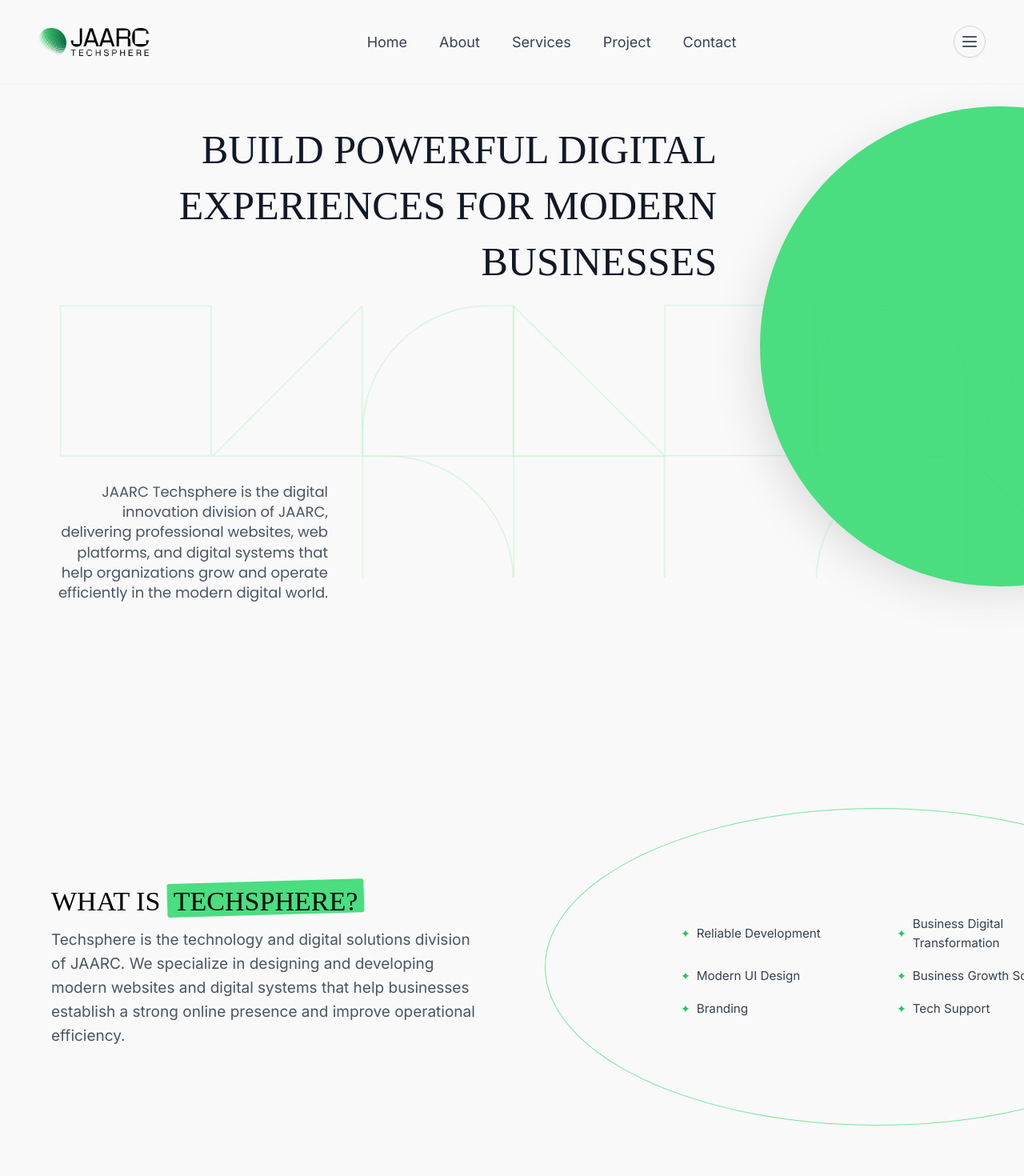
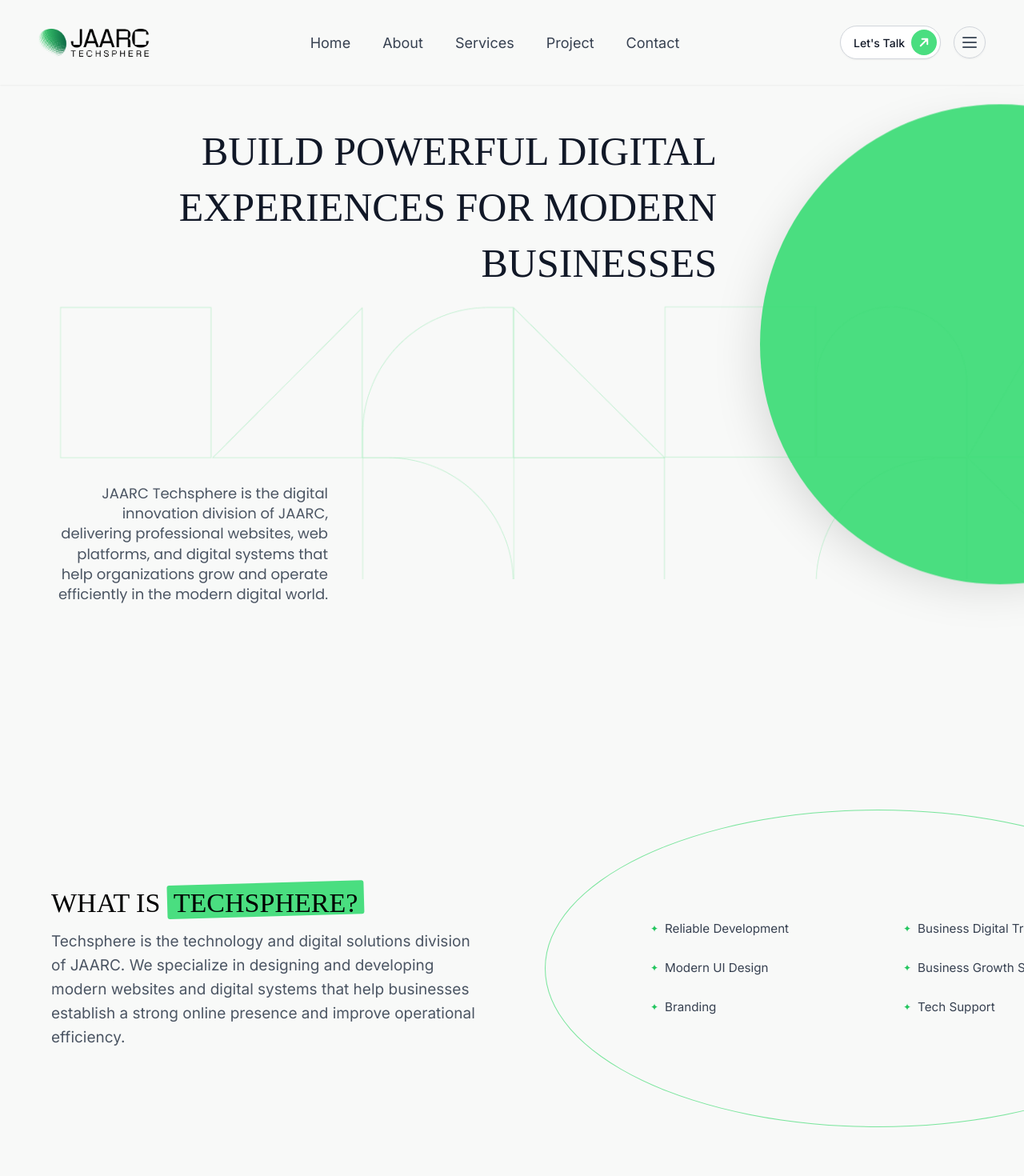
Before and after one commit to tommy0914/jarrcwebsite, a Vue app: page / in a window 1280 px wide. Shown: the top 1470 px of the page at 80% size. Built offline with nearby package versions, Linux system fonts and the light colour scheme; a web font is replaced by a local one.

Commit message:
Add dynamic animations: infinite marquee, floating hero, and animated background

```diff
--- a/src/App.vue
+++ b/src/App.vue
@@ -1,10 +1,14 @@
 <template>
-  <div id="app">
+  <div id="app" class="relative overflow-x-hidden">
+    <!-- Animated Background Grid -->
+    <div class="fixed inset-0 z-[-1] opacity-[0.03] pointer-events-none">
+      <div class="absolute inset-0 bg-[linear-gradient(to_right,#4ade80_1px,transparent_1px),linear-gradient(to_bottom,#4ade80_1px,transparent_1px)] bg-[size:40px_40px] animate-[marquee_60s_linear_infinite]"></div>
+    </div>
+
     <Navbar />
     <Hero />
     <Services />
     <Projects />
-    <Partners />
     <Testimonials />
     <Footer />
   </div>
@@ -13,7 +17,6 @@
 <script setup>
 import Navbar from './components/Navbar.vue'
 import Hero from './components/Hero.vue'
-import Partners from './components/Partners.vue'
 import Services from './components/Services.vue'
 import Projects from './components/Projects.vue'
 import Testimonials from './components/Testimonials.vue'
--- a/src/components/Hero.vue
+++ b/src/components/Hero.vue
@@ -6,17 +6,17 @@
   <section id="home" class="bg-[#f8f9f8] px-6 md:px-12 pt-12 pb-20 md:pb-32 relative overflow-hidden">
     <div id="about" class="absolute -top-20"></div>
     <!-- Large half-circle (190 degree) on the right edge - Smaller size -->
-    <div class="absolute right-0 top-[2%] w-[400px] md:w-[600px] h-[400px] md:h-[600px] bg-[#4ade80] rounded-full z-0 pointer-events-none translate-x-[45%] shadow-[-15px_15px_60px_-15px_rgba(0,0,0,0.15)]"></div>
+    <div class="absolute right-0 top-[2%] w-[400px] md:w-[600px] h-[400px] md:h-[600px] bg-[#4ade80] rounded-full z-0 pointer-events-none translate-x-[45%] shadow-[-15px_15px_60px_-15px_rgba(0,0,0,0.15)] animate-float"></div>
 
     <div class="max-w-6xl mx-auto flex flex-col items-end text-right relative z-10 md:pr-80">
-      <h1 class="font-['Cakra'] font-normal text-[32px] md:text-[50px] leading-[1.2] md:leading-[70px] tracking-normal text-gray-900 mb-8 md:mb-12 max-w-4xl text-right">
-        <span class="block animate-fade-in-up" style="animation-delay: 0.1s">BUILD POWERFUL DIGITAL</span>
-        <span class="block animate-fade-in-up" style="animation-delay: 0.3s">EXPERIENCES FOR MODERN</span>
-        <span class="block animate-fade-in-up" style="animation-delay: 0.5s">BUSINESSES</span>
+      <h1 class="font-['Cakra'] font-normal text-[32px] md:text-[50px] leading-[1.2] md:leading-[70px] tracking-normal text-gray-900 mb-8 md:mb-12 max-w-4xl text-right overflow-hidden">
+        <span class="block animate-fade-in-up opacity-0" style="animation-delay: 0.2s">BUILD POWERFUL DIGITAL</span>
+        <span class="block animate-fade-in-up opacity-0" style="animation-delay: 0.5s">EXPERIENCES FOR MODERN</span>
+        <span class="block animate-fade-in-up opacity-0" style="animation-delay: 0.8s">BUSINESSES</span>
       </h1>
 
       <div class="flex flex-col md:flex-row items-center justify-between w-full mt-12 md:mt-48 gap-10">
-        <div class="flex-1 text-right max-w-full md:max-w-[346px] font-['Poppins'] font-normal text-[16px] md:text-[18px] leading-[1.4] tracking-normal text-gray-600">
+        <div class="flex-1 text-right max-w-full md:max-w-[346px] font-['Poppins'] font-normal text-[16px] md:text-[18px] leading-[1.4] tracking-normal text-gray-600 animate-fade-in-up opacity-0" style="animation-delay: 1.2s">
            <p>
              JAARC Techsphere is the digital innovation division of JAARC, delivering professional websites, web platforms, and digital systems that help organizations grow and operate efficiently in the modern digital world.
            </p>
@@ -48,26 +48,26 @@
         </p>
       </div>
       <div class="relative h-auto lg:h-[396.88px] flex items-center w-full overflow-visible">
-         <div class="relative lg:absolute lg:-right-[130px] w-full lg:w-[832.88px] h-auto lg:h-[396.88px] border-[1.23px] border-[#42DD75B2] rounded-[30px] lg:rounded-[50%] flex flex-col items-center justify-center p-8 lg:p-0 opacity-100 bg-white lg:bg-transparent"
+         <div class="relative lg:absolute lg:-right-[130px] w-full lg:w-[832.88px] h-auto lg:h-[396.88px] border-[1.23px] border-[#42DD75B2] rounded-[30px] lg:rounded-[50%] flex flex-col items-center justify-center p-6 md:p-8 lg:p-0 opacity-100 bg-white lg:bg-transparent"
               style="top: 0.56px; left: 0.56px;">
-            <div class="grid grid-cols-1 sm:grid-cols-2 gap-x-8 md:gap-x-12 gap-y-3 md:gap-y-4 w-full md:w-[492px] lg:h-[131px]">
-              <div class="flex items-center gap-2 font-['Inter'] font-normal text-[14px] md:text-[15.18px] leading-tight md:leading-[23.61px] tracking-normal text-gray-700">
-                 <span class="text-green-500 text-sm">✦</span> Reliable Development
+            <div class="grid grid-cols-1 sm:grid-cols-2 gap-x-8 md:gap-x-12 gap-y-3 md:gap-y-4 w-full md:w-[600px] lg:h-[131px] lg:pl-4">
+              <div class="flex items-center gap-2 text-gray-700 sm:whitespace-nowrap" style="font-family: 'Inter'; font-weight: 400; font-style: normal; font-size: 15.18px; line-height: 23.61px; letter-spacing: 0%; vertical-align: middle;">
+                 <span class="text-green-500 text-[12px]">&#x2726;</span> Reliable Development
               </div>
-              <div class="flex items-center gap-2 font-['Inter'] font-normal text-[14px] md:text-[15.18px] leading-tight md:leading-[23.61px] tracking-normal text-gray-700">
-                 <span class="text-green-500 text-sm">✦</span> Business Digital Transformation
+              <div class="flex items-center gap-2 text-gray-700 sm:whitespace-nowrap" style="font-family: 'Inter'; font-weight: 400; font-style: normal; font-size: 15.18px; line-height: 23.61px; letter-spacing: 0%; vertical-align: middle;">
+                 <span class="text-green-500 text-[12px]">&#x2726;</span> Business Digital Transformation
               </div>
-              <div class="flex items-center gap-2 font-['Inter'] font-normal text-[14px] md:text-[15.18px] leading-tight md:leading-[23.61px] tracking-normal text-gray-700">
-                 <span class="text-green-500 text-sm">✦</span> Modern UI Design
+              <div class="flex items-center gap-2 text-gray-700 sm:whitespace-nowrap" style="font-family: 'Inter'; font-weight: 400; font-style: normal; font-size: 15.18px; line-height: 23.61px; letter-spacing: 0%; vertical-align: middle;">
+                 <span class="text-green-500 text-[12px]">&#x2726;</span> Modern UI Design
               </div>
-              <div class="flex items-center gap-2 font-['Inter'] font-normal text-[14px] md:text-[15.18px] leading-tight md:leading-[23.61px] tracking-normal text-gray-700">
-                 <span class="text-green-500 text-sm">✦</span> Business Growth Solutions
+              <div class="flex items-center gap-2 text-gray-700 sm:whitespace-nowrap" style="font-family: 'Inter'; font-weight: 400; font-style: normal; font-size: 15.18px; line-height: 23.61px; letter-spacing: 0%; vertical-align: middle;">
+                 <span class="text-green-500 text-[12px]">&#x2726;</span> Business Growth Solutions
               </div>
-              <div class="flex items-center gap-2 font-['Inter'] font-normal text-[14px] md:text-[15.18px] leading-tight md:leading-[23.61px] tracking-normal text-gray-700">
-                 <span class="text-green-500 text-sm">✦</span> Branding
+              <div class="flex items-center gap-2 text-gray-700 sm:whitespace-nowrap" style="font-family: 'Inter'; font-weight: 400; font-style: normal; font-size: 15.18px; line-height: 23.61px; letter-spacing: 0%; vertical-align: middle;">
+                 <span class="text-green-500 text-[12px]">&#x2726;</span> Branding
               </div>
-              <div class="flex items-center gap-2 font-['Inter'] font-normal text-[14px] md:text-[15.18px] leading-tight md:leading-[23.61px] tracking-normal text-gray-700">
-                 <span class="text-green-500 text-sm">✦</span> Tech Support
+              <div class="flex items-center gap-2 text-gray-700 sm:whitespace-nowrap" style="font-family: 'Inter'; font-weight: 400; font-style: normal; font-size: 15.18px; line-height: 23.61px; letter-spacing: 0%; vertical-align: middle;">
+                 <span class="text-green-500 text-[12px]">&#x2726;</span> Tech Support
               </div>
             </div>
          </div>
--- a/src/components/Navbar.vue
+++ b/src/components/Navbar.vue
@@ -41,6 +41,15 @@
     </div>
 
     <div class="flex items-center gap-4">
+      <button @click="scrollToSection('contact')" class="hidden md:flex items-center gap-2 border border-gray-300 rounded-full pl-4 pr-1 py-1 bg-white hover:bg-gray-50 transition-all shadow-sm group animate-pulse-slow">
+        <span class="text-[14px] font-medium text-gray-900 group-hover:text-green-600">Let's Talk</span>
+        <div class="w-8 h-8 bg-[#4ade80] rounded-full flex items-center justify-center text-white group-hover:scale-110 transition-transform">
+          <svg xmlns="http://www.w3.org/2000/svg" class="h-4 w-4 -rotate-45 group-hover:rotate-0 transition-transform" fill="none" viewBox="0 0 24 24" stroke="currentColor" stroke-width="3">
+            <path stroke-linecap="round" stroke-linejoin="round" d="M14 5l7 7m0 0l-7 7m7-7H3" />
+          </svg>
+        </div>
+      </button>
+
       <div @click="toggleMenu" class="w-10 h-10 border border-gray-300 rounded-full flex items-center justify-center cursor-pointer hover:bg-white transition-all shadow-sm">
         <svg xmlns="http://www.w3.org/2000/svg" class="h-6 w-6 text-gray-600" fill="none" viewBox="0 0 24 24" stroke="currentColor" stroke-width="2">
           <path stroke-linecap="round" stroke-linejoin="round" d="M4 6h16M4 12h16M4 18h16" />
--- a/tailwind.config.js
+++ b/tailwind.config.js
@@ -27,10 +27,25 @@
             opacity: '1',
             transform: 'translateY(0)'
           },
+        },
+        'float': {
+          '0%, 100%': { transform: 'translateY(0) translateX(45%)' },
+          '50%': { transform: 'translateY(-20px) translateX(45%)' },
+        },
+        'marquee': {
+          '0%': { transform: 'translateX(0)' },
+          '100%': { transform: 'translateX(-50%)' },
+        },
+        'pulse-slow': {
+          '0%, 100%': { opacity: '1' },
+          '50%': { opacity: '0.8' },
         }
       },
       animation: {
         'fade-in-up': 'fade-in-up 0.8s ease-out forwards',
+        'float': 'float 6s ease-in-out infinite',
+        'marquee': 'marquee 25s linear infinite',
+        'pulse-slow': 'pulse-slow 4s ease-in-out infinite',
       }
     },
   },
```
Also changed, not shown: src/components/Projects.vue (+51 -12 lines), src/components/Services.vue (+12 -9 lines).
